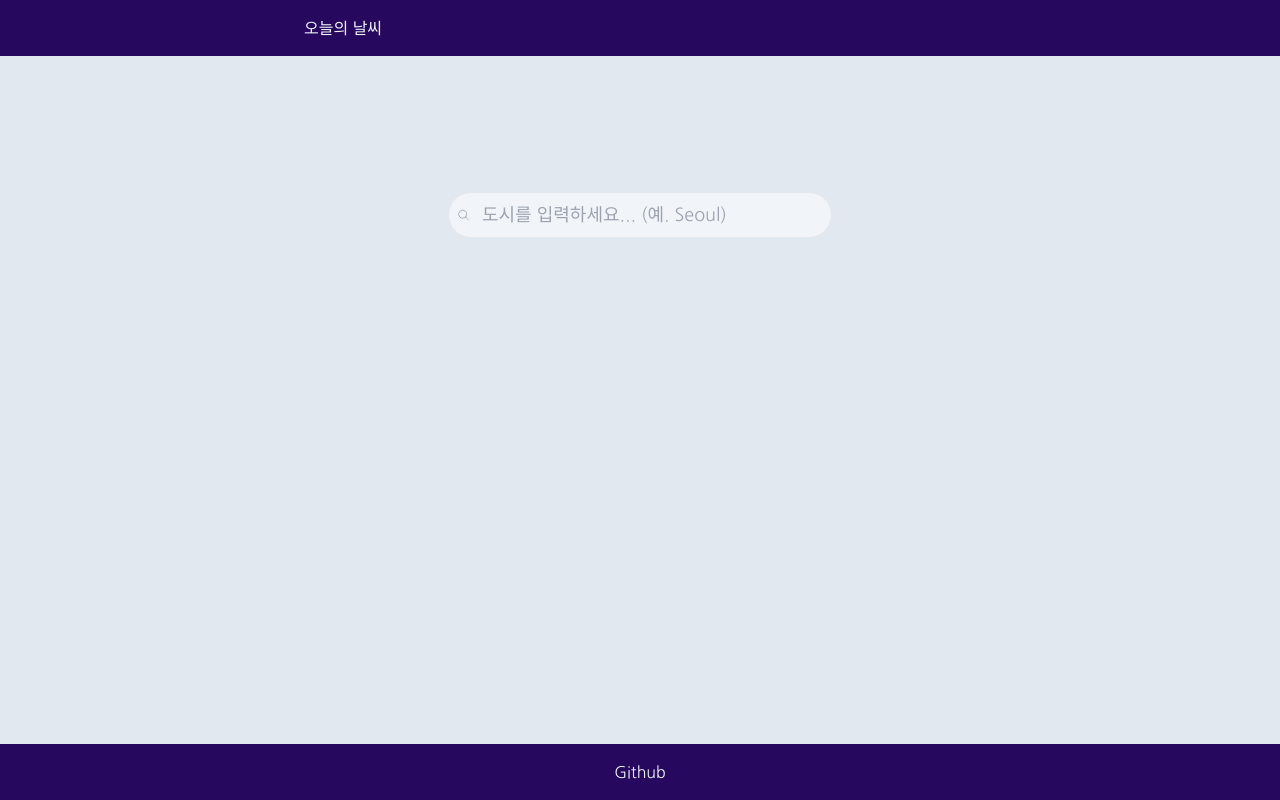
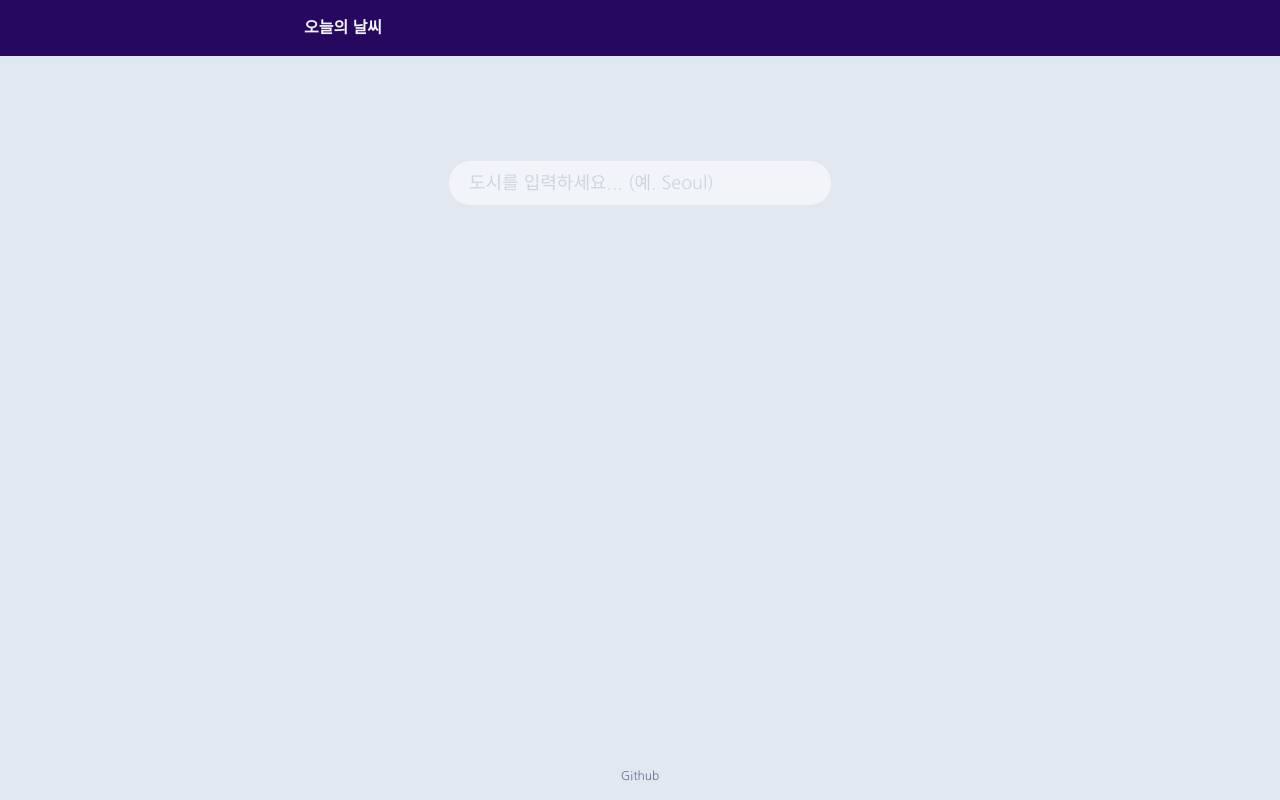
Before and after one commit to min33sky/next-weather, a Next.js app: page / in a window 1280 px wide. Built offline with nearby package versions, Linux system fonts and the light colour scheme.

Commit message:
refactor: searchbar

```diff
--- a/app/page.tsx
+++ b/app/page.tsx
@@ -21,7 +21,11 @@ export default function Home() {
             setErrorMessage('');
             setResult(res.data);
           } else {
-            setErrorMessage(res.data.message);
+            if (res.data.message === 'city not found') {
+              setErrorMessage('도시를 찾을 수 없습니다... 🥸');
+            } else {
+              setErrorMessage(res.data.message);
+            }
           }
         })
         .catch((err) => {
@@ -35,7 +39,7 @@ export default function Home() {
       <SearchBar keyword={keyword} setKeyword={setKeyword} />
       <div>
         {errorMessage || !result ? (
-          <div className="text-red-500">{errorMessage}</div>
+          <p className="mt-4 font-bold text-red-400">{errorMessage}</p>
         ) : (
           <WeatherCard
             description={result?.weather[0].description || ''}
--- a/components/Footer.tsx
+++ b/components/Footer.tsx
@@ -1,8 +1,6 @@
-import React from 'react';
-
 export default function Footer() {
   return (
-    <footer className="fixed bottom-0 w-full bg-brand-600 py-4 px-2 text-slate-100 ">
+    <footer className="fixed bottom-0 w-full py-4 px-2 text-slate-500 ">
       <div className="mx-auto flex max-w-2xl items-center justify-center">
         <a
           aria-label="Go to Github repository"
@@ -10,7 +8,7 @@ export default function Footer() {
           href="https://github.com/min33sky/next-weather"
           target="_blank"
           rel="noopener noreferrer"
-          className="transition hover:-translate-y-1 hover:text-slate-200"
+          className="text-xs transition hover:-translate-y-[2px] hover:text-slate-700"
         >
           Github
         </a>
--- a/components/Header.tsx
+++ b/components/Header.tsx
@@ -3,7 +3,7 @@ import React from 'react';
 export default function Header() {
   return (
     <header className="fixed top-0 z-50 w-full bg-brand-600 py-4 px-2 text-slate-100">
-      <div className="mx-auto w-full max-w-2xl">오늘의 날씨</div>
+      <div className="mx-auto w-full max-w-2xl font-bold">오늘의 날씨</div>
     </header>
   );
 }
--- a/components/SearchBar.tsx
+++ b/components/SearchBar.tsx
@@ -6,6 +6,7 @@ import { MagnifyingGlassIcon } from '@heroicons/react/24/outline';
 interface Props {
   keyword: string;
   setKeyword: React.Dispatch<React.SetStateAction<string>>;
+  resetKeyword?: () => void; // TODO: 구현
 }
 
 export default function SearchBar({ keyword, setKeyword }: Props) {
@@ -17,16 +18,19 @@ export default function SearchBar({ keyword, setKeyword }: Props) {
   return (
     <form
       onSubmit={handleSubmit}
-      className="mt-48 flex w-full max-w-sm items-center justify-between gap-3 rounded-full border bg-slate-100 p-2"
+      className="mt-40 flex w-full max-w-sm items-center justify-between gap-3 rounded-full border bg-slate-100 p-2 focus-within:ring-2 focus-within:ring-indigo-200 hover:ring-2 hover:ring-indigo-200 "
     >
       <MagnifyingGlassIcon className="h-5 w-5 text-gray-400" />
       <input
         type="text"
-        className="flex-1 bg-transparent text-lg outline-none"
+        aria-label="Search City"
+        title="도시를 입력하세요... (예. Seoul)"
+        className="flex-1 bg-transparent pr-4 text-lg outline-none placeholder:text-slate-300"
         placeholder="도시를 입력하세요... (예. Seoul)"
         value={keyword}
         onChange={(e) => setKeyword(e.target.value)}
       />
+      {/* TODO: X 아이콘 및 기능 구현 */}
     </form>
   );
 }
```
